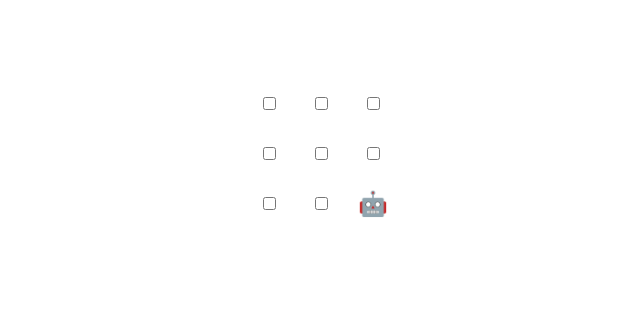
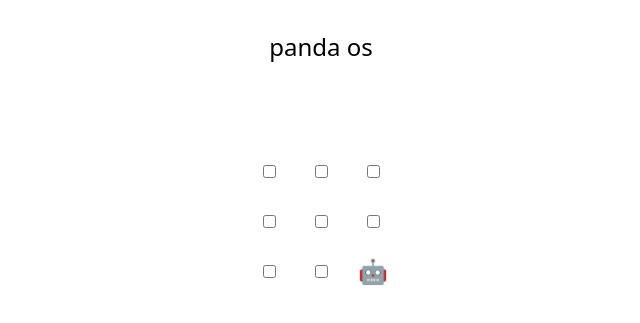
Before and after one commit to MGHotel/skills-review-pull-requests, a plain HTML site: page index.html in a window 1280 px wide. Shown: the part 83-406 px from the top of the page, without its empty margins (319-959 px from the left). Drawn offline with Linux system fonts and the light colour scheme.

Commit message:
Update index.html

```diff
--- a/index.html
+++ b/index.html
@@ -44,7 +44,7 @@
     <td><input type="checkbox" /></td>
     <td><input type="checkbox" /></td>
     <td><input type="checkbox" /></td>
-  </tr>
+ panda os
 </table>
 
 <h2 hidden>Game over, refresh to play again 🧑‍💻 🤖!</h2>
```
